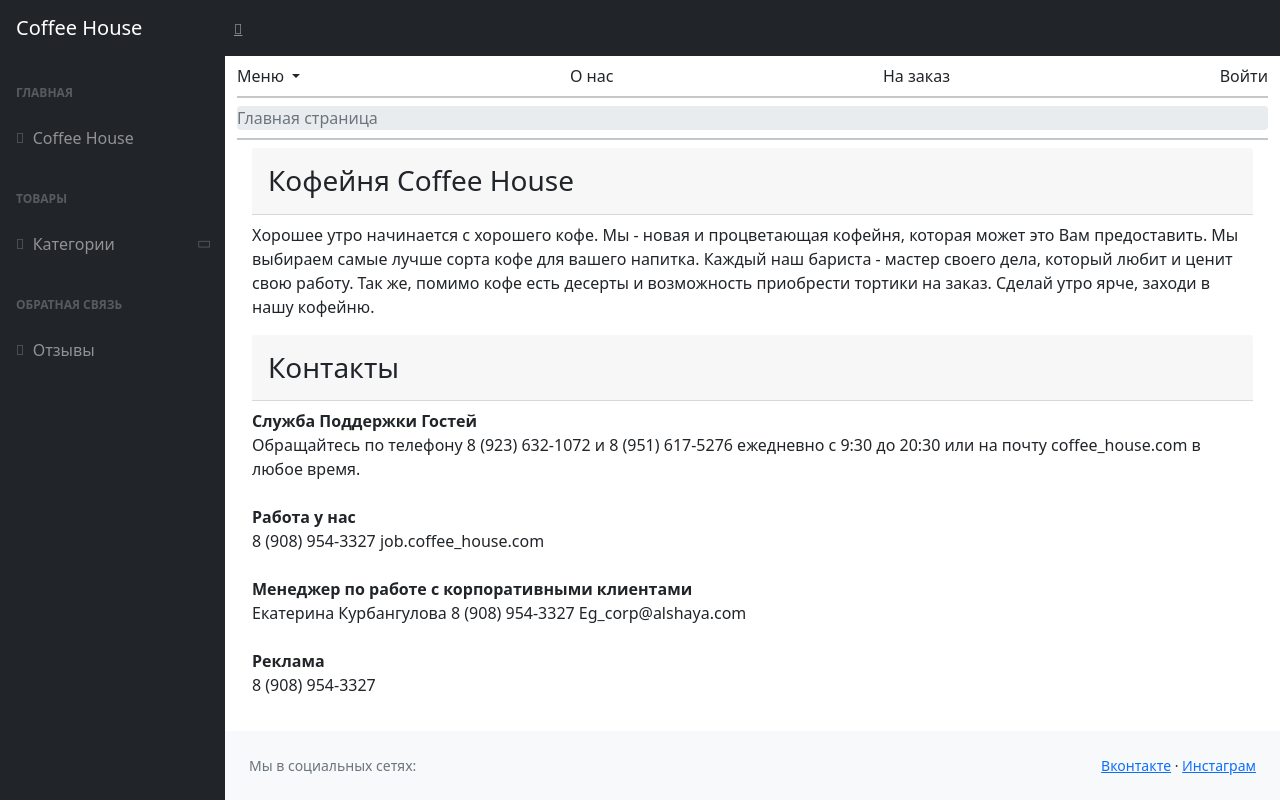
After one commit to Gumra/coffee_mvc, a PHP site: page /info in a window 1280 px wide. The commit adds this page. Run offline with PHP 8.4, Linux system fonts and the light colour scheme; some libraries are stand-ins or nearby versions.

Commit message:
1. Страница с информацией о кафе

```diff
--- a/application/acl/main.php
+++ b/application/acl/main.php
@@ -7,6 +7,7 @@
             'register',
             'forgot',
             'review',
+            'info'
         ],
         //Авторизированные пользователи имеют доступ
         'authorize' => [
--- a/application/config/routes.php
+++ b/application/config/routes.php
@@ -28,6 +28,10 @@
         'review'=>[
             'controller'=>'main',
             'action'=>'review'
+        ],
+        'info'=>[
+            'controller'=>'main',
+            'action'=>'info'
         ],
         //ProductController
         'categories/drinks'=>[
--- a/application/controllers/MainController.php
+++ b/application/controllers/MainController.php
@@ -73,5 +73,9 @@ class MainController extends Controller {
         $this->view->render('Отзывы',$vars);
     }
 
+    public function infoAction() {
+        $this->view->render('О нас');
+    }
+
 
 }
--- a/application/views/layouts/default.php
+++ b/application/views/layouts/default.php
@@ -101,7 +101,7 @@
                                 </ul>
                             </div>
                             <div>
-                                <a href="#" class="align-items-center link-dark text-decoration-none" id="dropdownNavLink" aria-expanded="false">
+                                <a href="/info" class="align-items-center link-dark text-decoration-none" id="dropdownNavLink" aria-expanded="false">
                                     О нас
                                 </a>
                             </div>
--- /dev/null
+++ b/application/views/main/info.php
@@ -0,0 +1,40 @@
+<div class="container-fluid">
+    <div class="d-flex flex-column">
+        <div class="col">
+            <div class="card-header"><h3 class="text-left font-weight-light my-2">Кофейня Coffee House</h3></div>
+        </div>
+        <div class="col mt-2">
+            <p>Хорошее утро начинается с хорошего кофе. Мы - новая и процветающая кофейня, которая может
+                это Вам предоставить. Мы выбираем самые лучше сорта кофе для вашего напитка. Каждый наш
+                бариста - мастер своего дела, который любит и ценит свою работу. Так же, помимо кофе есть
+                десерты и возможность приобрести тортики на заказ. Сделай утро ярче, заходи в нашу кофейню.</p>
+        </div>
+        <div class="col">
+            <div class="card-header"><h3 class="text-left font-weight-light my-2">Контакты</h3></div>
+        </div>
+        <div class="col mt-2">
+            <p><strong>Служба Поддержки Гостей</strong> <br>
+                Обращайтесь по телефону 8 (923) 632-1072 и 8 (951) 617-5276 ежедневно с 9:30 до 20:30 или на
+                почту coffee_house.com в любое время.
+            </p>
+        </div>
+        <div class="col mt-2">
+            <p><strong>Работа у нас</strong> <br>
+                8 (908) 954-3327
+                job.coffee_house.com
+            </p>
+        </div>
+        <div class="col mt-2">
+            <p><strong>Менеджер по работе с корпоративными клиентами</strong> <br>
+                Екатерина Курбангулова
+                8 (908) 954-3327
+                Eg_corp@alshaya.com
+            </p>
+        </div>
+        <div class="col mt-2">
+            <p><strong>Реклама</strong> <br>
+                8 (908) 954-3327
+            </p>
+        </div>
+    </div>
+</div>
```
